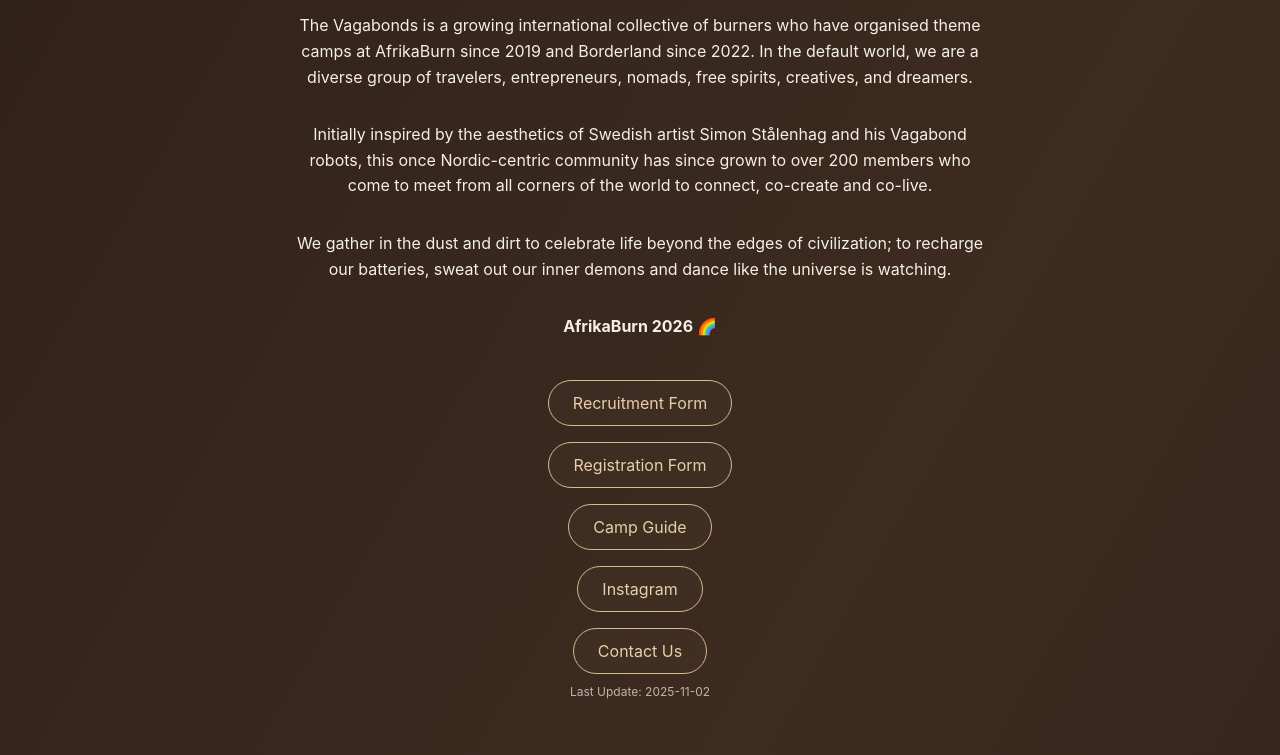
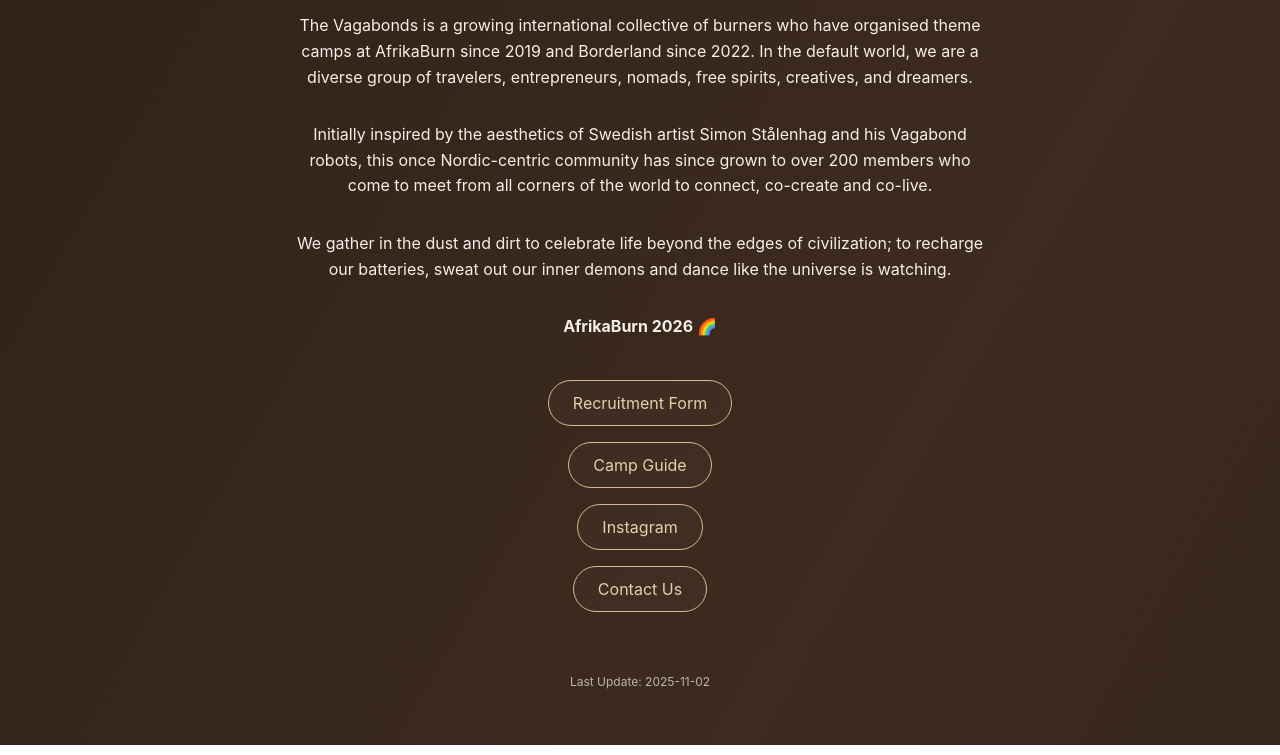
Before and after one commit to repat/vagabonds.camp, a plain HTML site: page index.html in a window 1280 px wide. Shown: the part 119-874 px from the top of the page. Drawn offline with Linux system fonts and the light colour scheme.

Commit message:
Remove 1 form from website

```diff
--- a/index.html
+++ b/index.html
@@ -181,8 +181,6 @@
         <nav aria-label="Main navigation">
             <a href="https://vagabonds.camp/recruitment" target="_blank" aria-label="Recruitment Form">Recruitment
                 Form</a>
-            <a href="https://vagabonds.camp/form" target="_blank"
-                aria-label="Returning Vagabonds Registration Form">Registration Form</a>
             <a href="https://vagabonds.camp/guide" target="_blank" aria-label="Camp Guide">Camp Guide</a>
             <a href="https://instagram.com/vagabondsburn" target="_blank" aria-label="Vagabonds Instagram">Instagram</a>
             <a href="mailto:burn@vagabonds.camp" aria-label="Contact us by email">Contact Us</a>
```
